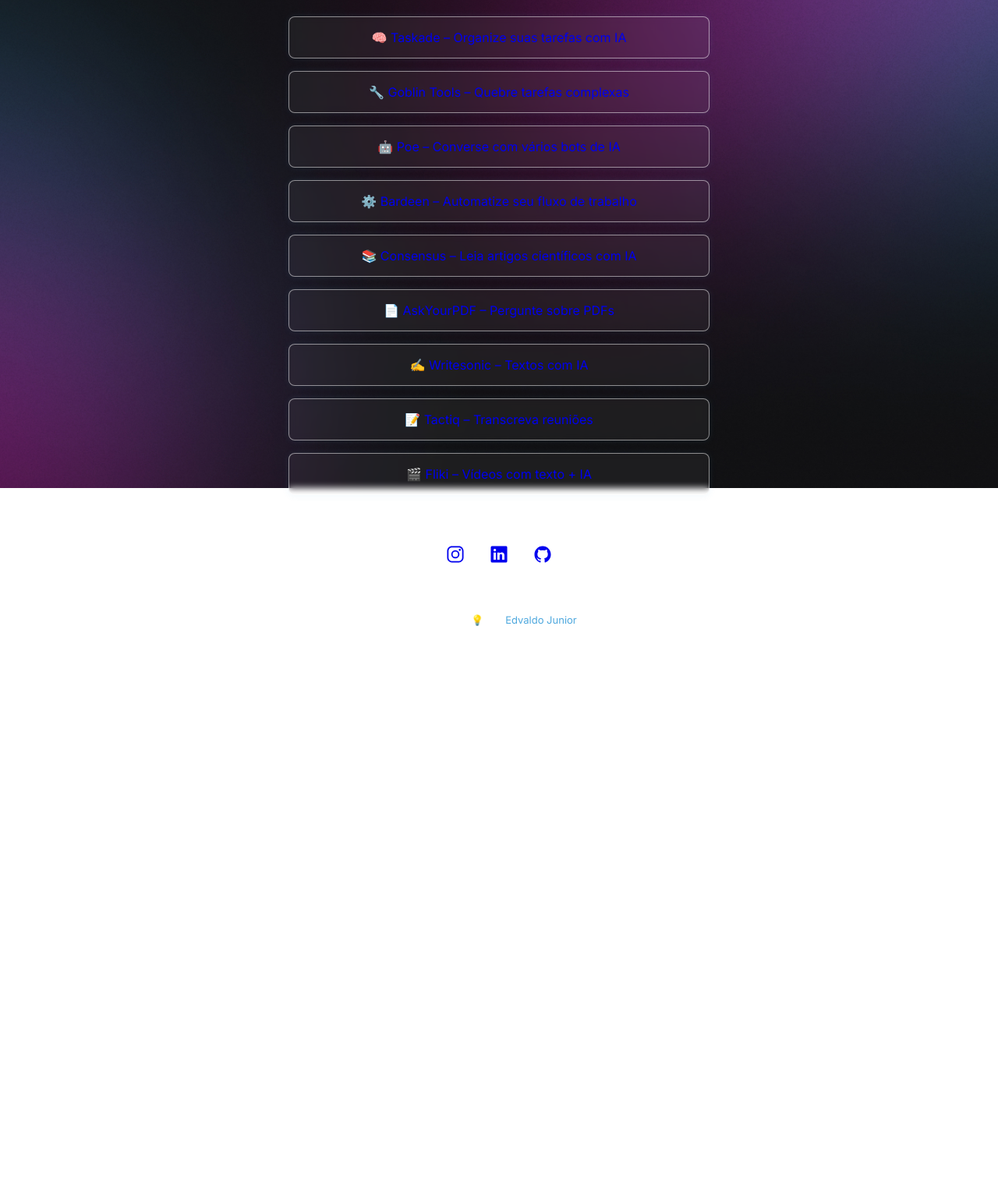
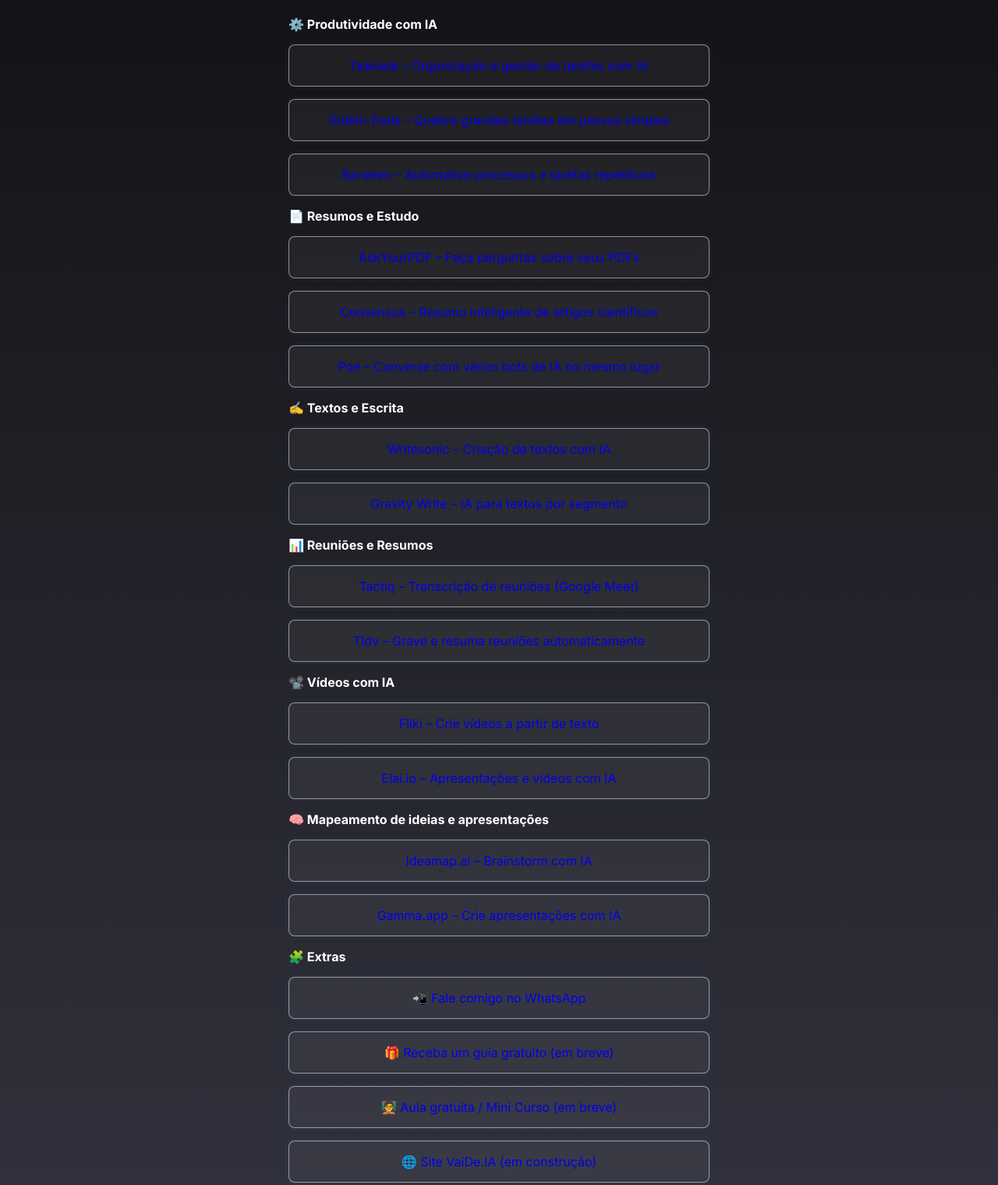
Before and after one commit to edonejunior/Projeto-1, a plain HTML site: page index.html in a window 1280 px wide. Shown: the part 284-1804 px from the top of the page at 78% size. Before the commit the page ends 1111 px from the top, so only its background shows below. Drawn offline with nearby package versions, Linux system fonts and the light colour scheme.

Commit message:
Ajuste background

```diff
--- a/index.html
+++ b/index.html
@@ -1,3 +1,4 @@
+
 <!DOCTYPE html>
 <html lang="pt-br" class="dark">
   <head>
@@ -25,15 +26,37 @@
       </div>
 
       <ul>
-        <li><a href="https://taskade.com" target="_blank">🧠 Taskade – Organize suas tarefas com IA</a></li>
-        <li><a href="https://goblin.tools" target="_blank">🔧 Goblin Tools – Quebre tarefas complexas</a></li>
-        <li><a href="https://poe.com" target="_blank">🤖 Poe – Converse com vários bots de IA</a></li>
-        <li><a href="https://www.bardeen.ai" target="_blank">⚙️ Bardeen – Automatize seu fluxo de trabalho</a></li>
-        <li><a href="https://www.consensus.app" target="_blank">📚 Consensus – Leia artigos científicos com IA</a></li>
-        <li><a href="https://askyourpdf.com" target="_blank">📄 AskYourPDF – Pergunte sobre PDFs</a></li>
-        <li><a href="https://www.writesonic.com" target="_blank">✍️ Writesonic – Textos com IA</a></li>
-        <li><a href="https://tactiq.io" target="_blank">📝 Tactiq – Transcreva reuniões</a></li>
-        <li><a href="https://fliki.ai" target="_blank">🎬 Fliki – Vídeos com texto + IA</a></li>
+        <li><strong>⚙️ Produtividade com IA</strong></li>
+        <li><a href="https://www.taskade.com" target="_blank">Taskade – Organização e gestão de tarefas com IA</a></li>
+        <li><a href="https://goblin.tools" target="_blank">Goblin.Tools – Quebre grandes tarefas em passos simples</a></li>
+        <li><a href="https://www.bardeen.ai" target="_blank">Bardeen – Automatize processos e tarefas repetitivas</a></li>
+
+        <li><strong>📄 Resumos e Estudo</strong></li>
+        <li><a href="https://askyourpdf.com" target="_blank">AskYourPDF – Faça perguntas sobre seus PDFs</a></li>
+        <li><a href="https://consensus.app" target="_blank">Consensus – Resumo inteligente de artigos científicos</a></li>
+        <li><a href="https://poe.com" target="_blank">Poe – Converse com vários bots de IA no mesmo lugar</a></li>
+
+        <li><strong>✍️ Textos e Escrita</strong></li>
+        <li><a href="https://writesonic.com" target="_blank">Writesonic – Criação de textos com IA</a></li>
+        <li><a href="https://gravitywrite.com" target="_blank">Gravity Write – IA para textos por segmento</a></li>
+
+        <li><strong>📊 Reuniões e Resumos</strong></li>
+        <li><a href="https://tactiq.io" target="_blank">Tactiq – Transcrição de reuniões (Google Meet)</a></li>
+        <li><a href="https://www.tldv.io" target="_blank">Tldv – Grave e resuma reuniões automaticamente</a></li>
+
+        <li><strong>📽️ Vídeos com IA</strong></li>
+        <li><a href="https://fliki.ai" target="_blank">Fliki – Crie vídeos a partir de texto</a></li>
+        <li><a href="https://elai.io" target="_blank">Elai.io – Apresentações e vídeos com IA</a></li>
+
+        <li><strong>🧠 Mapeamento de ideias e apresentações</strong></li>
+        <li><a href="https://ideamap.ai" target="_blank">Ideamap.ai – Brainstorm com IA</a></li>
+        <li><a href="https://gamma.app" target="_blank">Gamma.app – Crie apresentações com IA</a></li>
+
+        <li><strong>🧩 Extras</strong></li>
+        <li><a href="https://wa.me/SEUNUMERO" target="_blank">📲 Fale comigo no WhatsApp</a></li>
+        <li><a href="#" target="_blank">🎁 Receba um guia gratuito (em breve)</a></li>
+        <li><a href="#" target="_blank">🧑‍🏫 Aula gratuita / Mini Curso (em breve)</a></li>
+        <li><a href="#" target="_blank">🌐 Site VaiDe.IA (em construção)</a></li>
       </ul>
 
       <div id="socialLinks">
--- a/style.css
+++ b/style.css
@@ -13,7 +13,7 @@
   --surface-color-hover: rgba(0, 0, 0, 0.02);
   --highlight-color: rgba(255, 255, 255, 0.1);
   --switch-bg-url: url(./assets/MoonStars.svg);
-  --accent-color: #4ea8de;
+  --accent-color: #8ecae6;
 }
 
 .light {
@@ -27,10 +27,14 @@
 }
 
 body {
-  background: var(--bg-url) no-repeat top center / cover;
-  height: 100vh;
+  background: linear-gradient(180deg, #0e0e10, #343441);
+  height: auto;
   font-family: "Inter", sans-serif;
   color: var(--text-color);
+}
+
+.light body {
+  background: linear-gradient(180deg, #f0f0f0, #ffffff);
 }
 
 #container {
```
